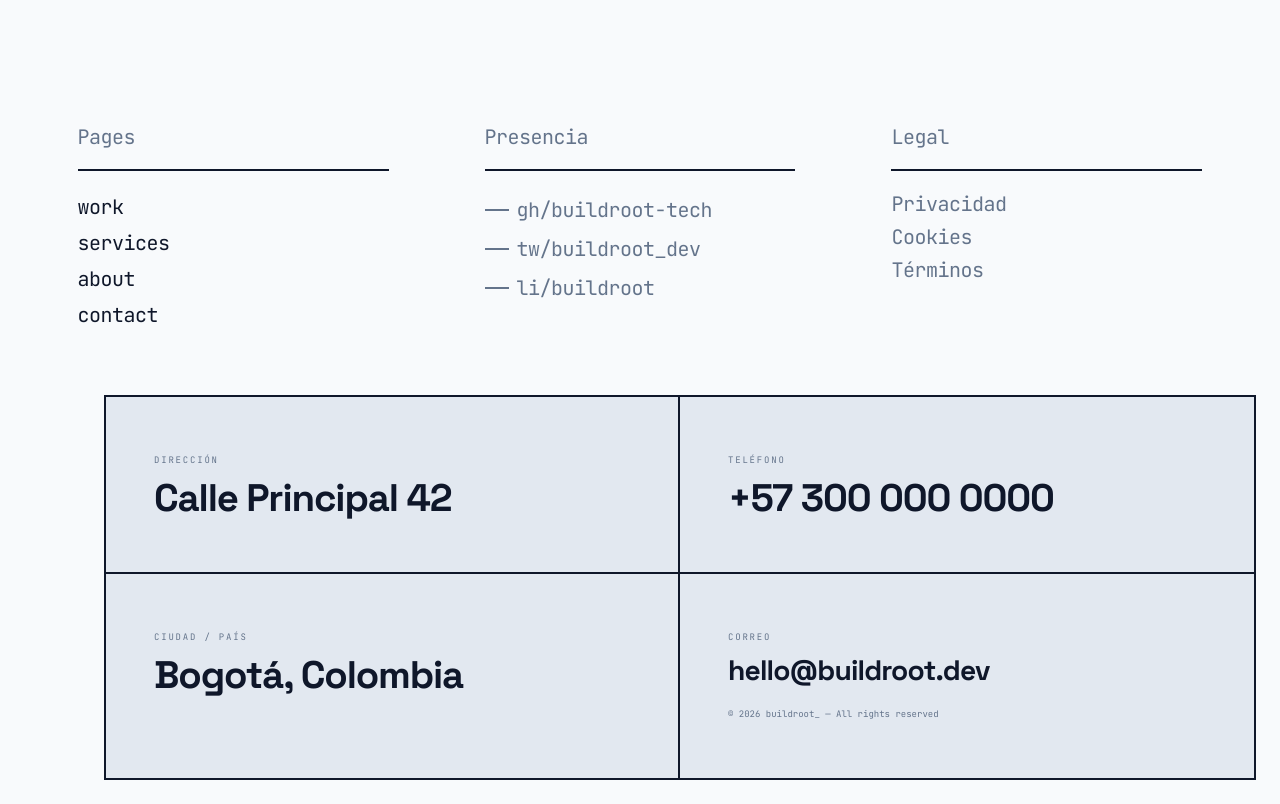
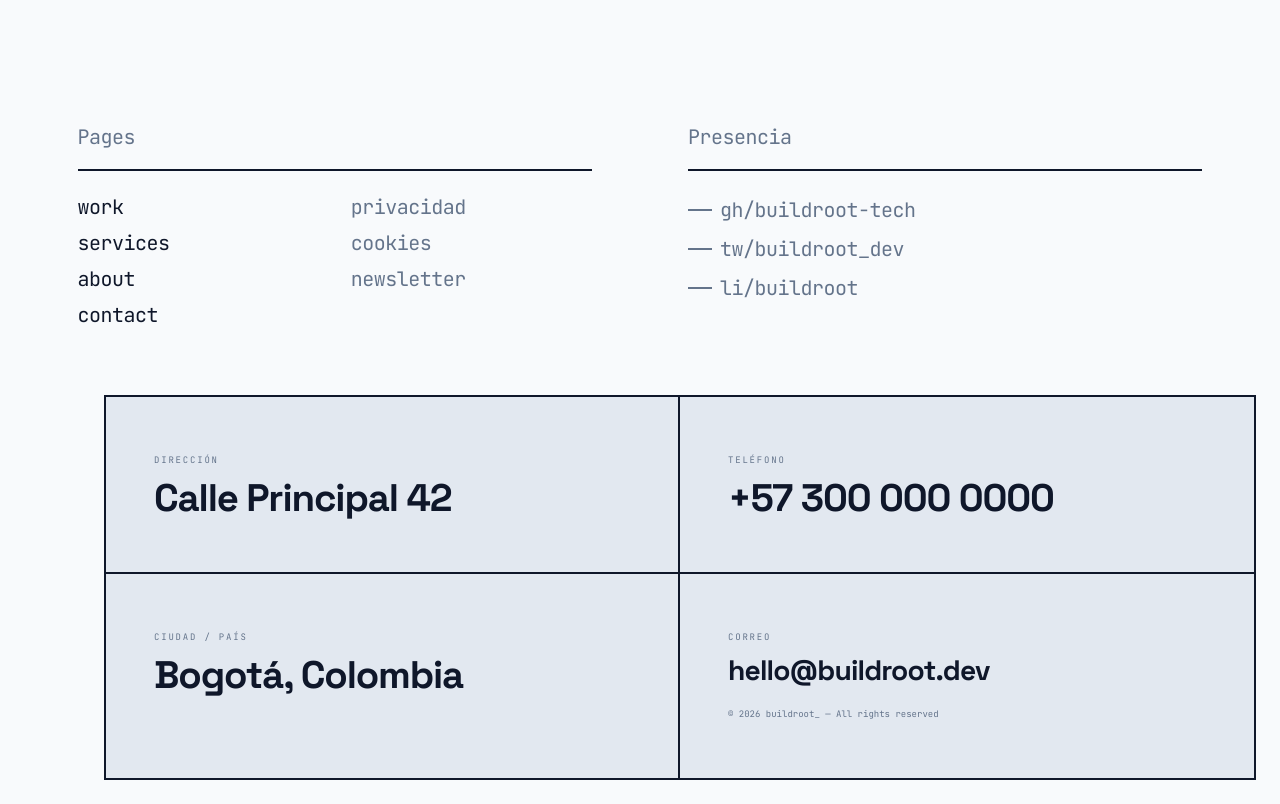
Before and after one commit to buildroot-tech/front-buildroot, a Next.js app: page / in a window 1280 px wide. Shown: the part 4680-5484 px from the top of the page. Built offline with nearby package versions, Linux system fonts and the light colour scheme.

Commit message:
feat(layout): move legal links into a 2-column layout inside Pages

```diff
--- a/components/layout/Footer.tsx
+++ b/components/layout/Footer.tsx
@@ -15,6 +15,12 @@ const socialLinks = [
   { href: "https://github.com/buildroot-tech", label: "gh/buildroot-tech" },
   { href: "https://twitter.com/buildroot_dev", label: "tw/buildroot_dev" },
   { href: "https://linkedin.com/company/buildroot", label: "li/buildroot" },
+];
+
+const legalLinks = [
+  { href: "/privacy", label: "privacidad" },
+  { href: "/cookies", label: "cookies" },
+  { href: "/newsletter", label: "newsletter" },
 ];
 
 const contactInfo = {
@@ -47,15 +53,17 @@ export function Footer(): React.ReactElement {
         {/* ── UPPER HALF ── */}
         <div className="px-4 md:px-12 py-6 md:py-8">
           <div className="w-[95%] mx-auto">
-            <div className="grid grid-cols-1 md:grid-cols-3 gap-16 md:gap-24">
+            <div className="grid grid-cols-1 md:grid-cols-2 gap-16 md:gap-24">
 
-              {/* Navigation */}
+              {/* Navigation & Legal (2 columns inside Pages) */}
               <div className="flex flex-col">
                 <div className="border-b-2 border-[var(--border)] w-full pb-4 mb-5">
                   <p className="font-mono text-[clamp(1.25rem,1.5vw,1.6rem)] capitalize tracking-tight text-[var(--text-muted)]">
                     Pages
                   </p>
                 </div>
+                <div className="grid grid-cols-2 gap-8">
+                  {/* Sub-column 1: Nav */}
                   <nav className="flex flex-col gap-1" aria-label="Footer navigation">
                     {navLinks.map((link, i) => (
                       <motion.div
@@ -79,6 +87,32 @@ export function Footer(): React.ReactElement {
                       </motion.div>
                     ))}
                   </nav>
+
+                  {/* Sub-column 2: Legal & Extras */}
+                  <nav className="flex flex-col gap-1" aria-label="Legal navigation">
+                    {legalLinks.map((link, i) => (
+                      <motion.div
+                        key={link.href}
+                        custom={i + navLinks.length}
+                        initial="hidden"
+                        whileInView="visible"
+                        viewport={{ once: true }}
+                        variants={fadeUp}
+                      >
+                        <Link
+                          href={link.href}
+                          className={cn(
+                            "group inline-flex items-center gap-2 leading-none",
+                            "font-mono text-[clamp(1.25rem,1.5vw,1.6rem)] tracking-tight text-[var(--text-muted)]",
+                            "transition-colors duration-150 hover:text-[var(--text-primary)]"
+                          )}
+                        >
+                          {link.label}
+                        </Link>
+                      </motion.div>
+                    ))}
+                  </nav>
+                </div>
               </div>
 
               {/* Social */}
@@ -120,40 +154,6 @@ export function Footer(): React.ReactElement {
                 </div>
               </div>
 
-              {/* Legal / Cookies */}
-              <div className="flex flex-col">
-                <div className="border-b-2 border-[var(--border)] w-full pb-4 mb-5">
-                  <p className="font-mono text-[clamp(1.25rem,1.5vw,1.6rem)] capitalize tracking-tight text-[var(--text-muted)]">
-                    Legal
-                  </p>
-                </div>
-                <div className="flex flex-col gap-1">
-                  {[
-                    { href: "/privacy", label: "Privacidad" },
-                    { href: "/cookies", label: "Cookies" },
-                    { href: "/terms", label: "Términos" },
-                  ].map((link, i) => (
-                    <motion.div
-                      key={link.href}
-                      custom={i}
-                      initial="hidden"
-                      whileInView="visible"
-                      viewport={{ once: true }}
-                      variants={fadeUp}
-                    >
-                      <Link
-                        href={link.href}
-                        className={cn(
-                          "font-mono text-[clamp(1.25rem,1.5vw,1.6rem)] tracking-tight text-[var(--text-muted)] leading-none",
-                          "transition-colors duration-150 hover:text-[var(--text-primary)]"
-                        )}
-                      >
-                        {link.label}
-                      </Link>
-                    </motion.div>
-                  ))}
-                </div>
-              </div>
             </div>
           </div>
         </div>
```
Lines whose indentation alone changed are shown as unchanged.
